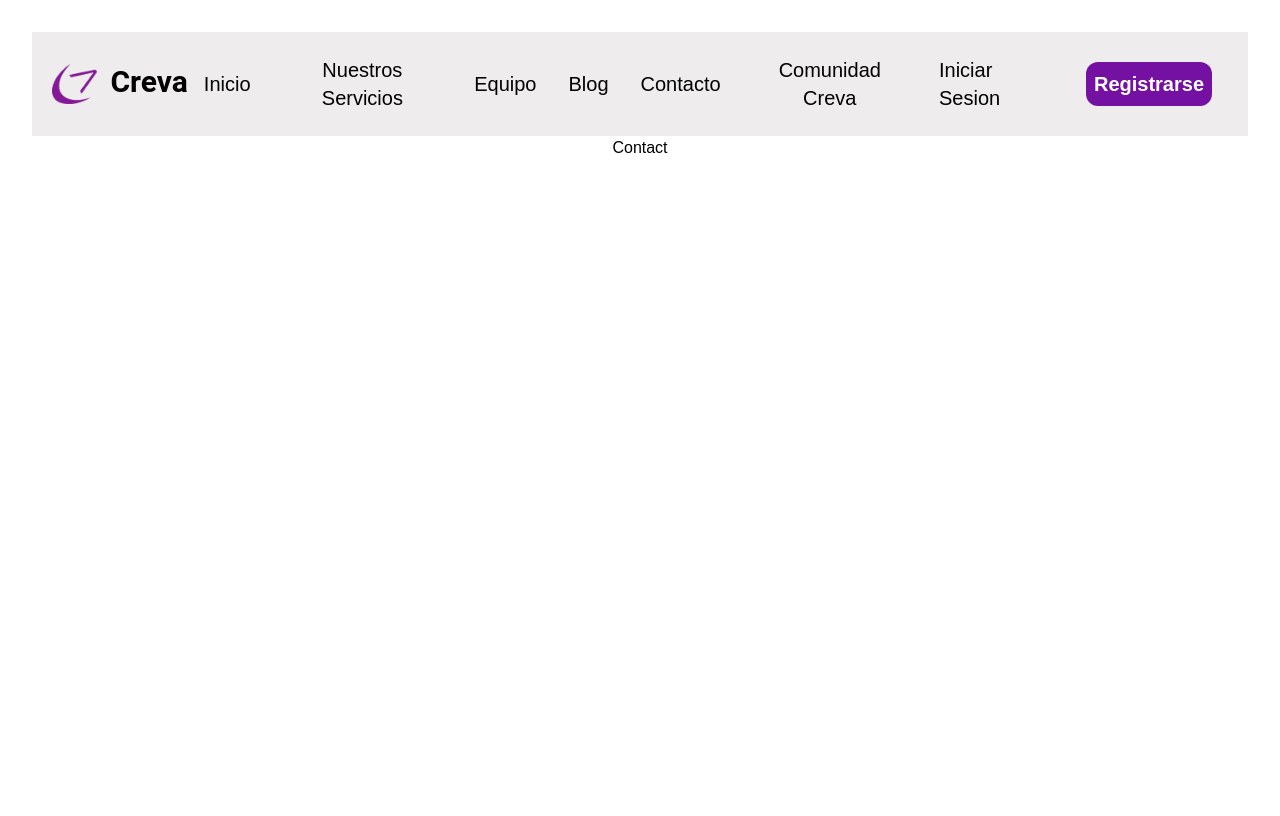
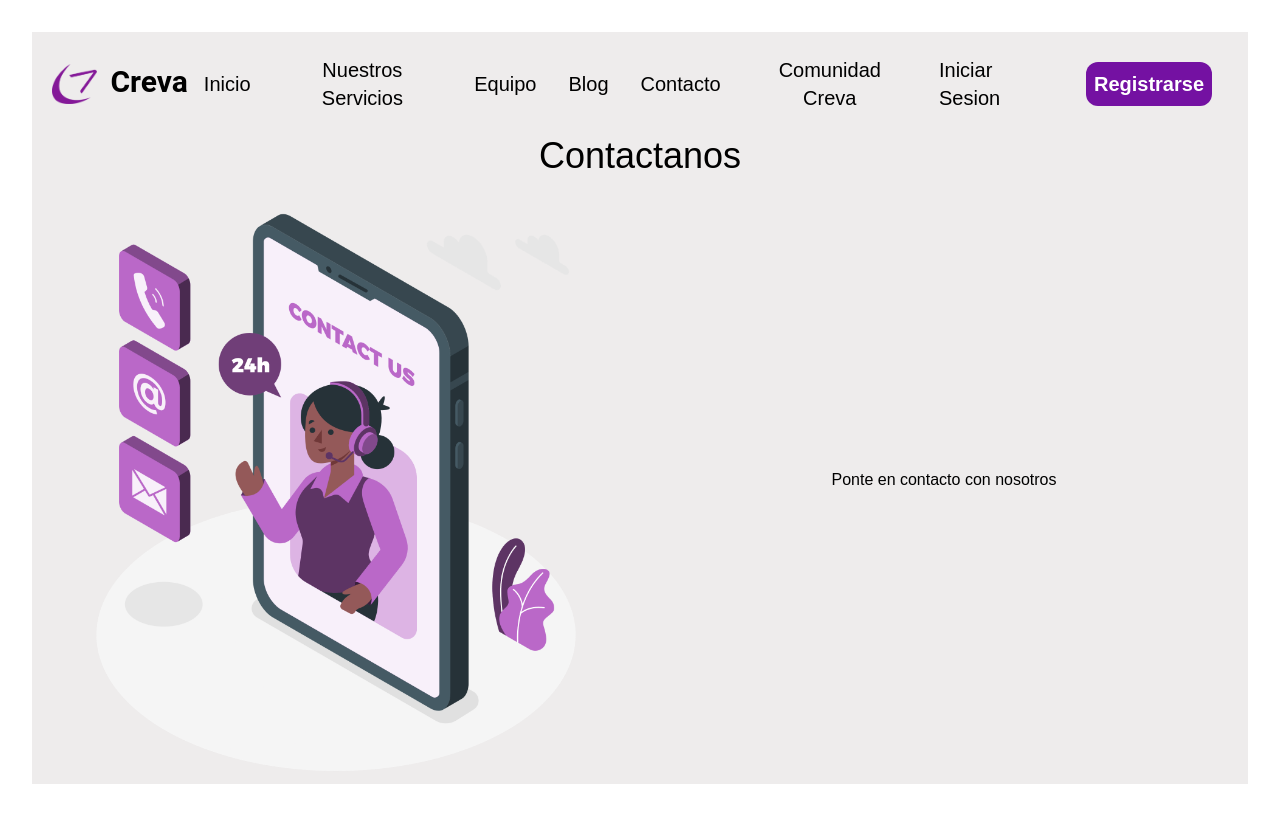
Before and after one commit to CrevaGroup/client, a React (Vite) app: page /contact in a window 1280 px wide. Built offline with nearby package versions, Linux system fonts and the light colour scheme.

Commit message:
View Contact

```diff
--- a/src/views/Contact.jsx
+++ b/src/views/Contact.jsx
@@ -1,9 +1,19 @@
-function Contact(){
-    return(
-        <div>
-            <h1>Contact</h1>
+import Contacto from "../assets/Contact-us-amico.png";
+
+function Contact() {
+  return (
+    <div className="bg-custom-gray">
+      <h1 className="text-4xl  flex justify-center">Contactanos</h1>
+      <div className="flex items-center justify-between">
+        <div className="w-1/2">
+          <img src={Contacto} alt="Contactanos" className="w-full" />
         </div>
-    )
+        <div className="w-1/2">
+          <h2>Ponte en contacto con nosotros</h2>
+        </div>
+      </div>
+    </div>
+  );
 }
 
 export default Contact;
```
Also changed, not shown: src/assets/Contact-us-amico.png (added).
